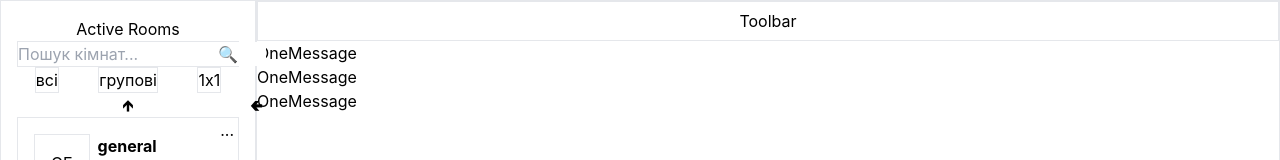
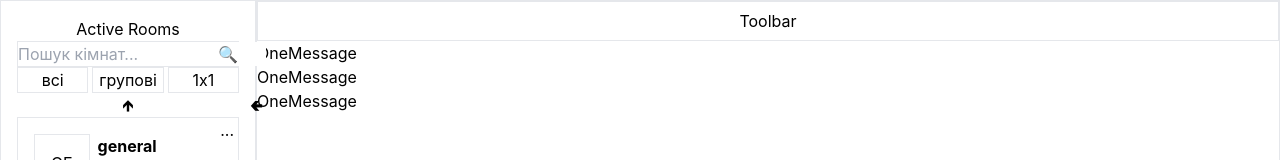
Before and after one commit to teiatan/chat_project, a React (Create React App) app: page / in a window 1280 px wide. Shown: the top 160 px of the page. Built offline with nearby package versions, Linux system fonts and the light colour scheme.

Commit message:
Update FilterRooms.jsx

```diff
--- a/src/components/ActiveRooms/FilterRooms.jsx
+++ b/src/components/ActiveRooms/FilterRooms.jsx
@@ -1,9 +1,9 @@
 export function FilterRooms() {
     const roomTypes = ['всі', 'групові', '1х1']
     return (
-        <div className="flex justify-around gap-1">
+        <div className="w-full flex justify-stretch gap-1">
             {roomTypes.map(type =>
-                (<button className="border">{type}</button>)
+                (<button className="border w-full">{type}</button>)
             )}
         </div>
     )
```
